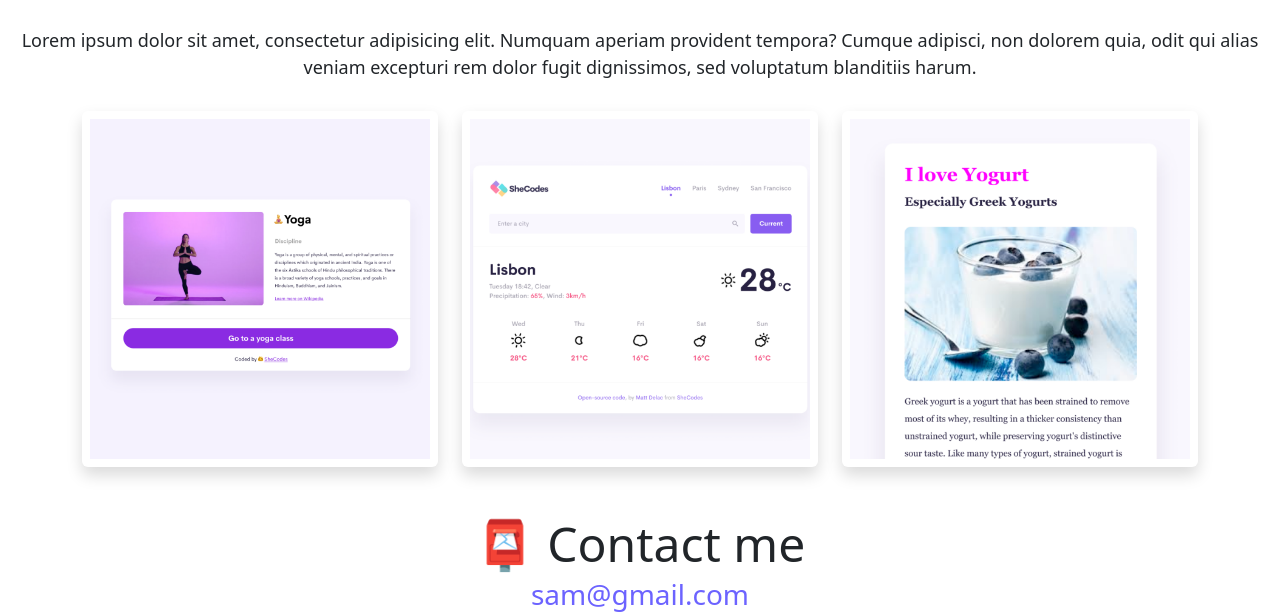
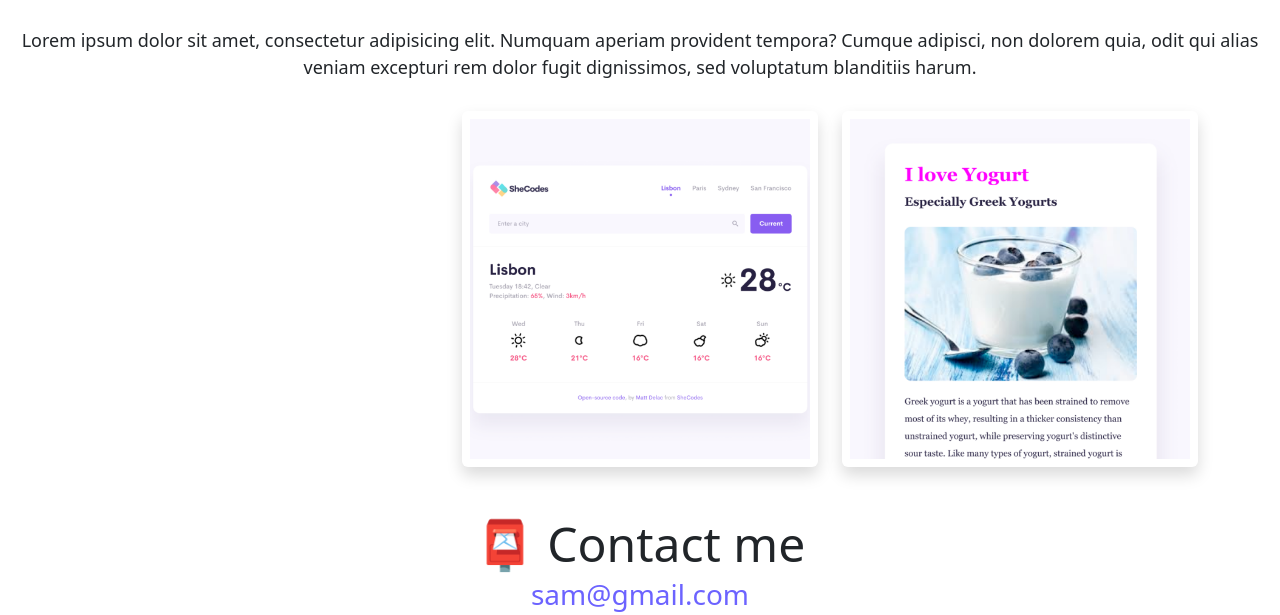
Before and after one commit to Sushi-Samurai/project-portfolio, a plain HTML site: page about.html in a window 1280 px wide. Shown: the part 247-862 px from the top of the page. Drawn offline with nearby package versions, Linux system fonts and the light colour scheme.

Commit message:
Formatted image in about

```diff
--- a/about.html
+++ b/about.html
@@ -17,9 +17,13 @@
       crossorigin="anonymous"
     ></script>
     <link rel="stylesheet" href="style.css" />
+
+
     <title>About Sam Turner</title>
   </head>
+
   <body>
+
     <nav class="navbar navbar-expand-lg navbar-light bg-light fixed-top">
       <div class="container">
         <a class="navbar-brand" href="/">Sam Turner</a>
@@ -63,7 +67,7 @@
         <div class="col-sm-4">
           <img
             src="images/yoga.png"
-            class="img-fluid rounded shadow p-2"
+            class="d-block d-sm-none img-fluid rounded shadow p-2"
           />
         </div>
         <div class="col-sm-4">
@@ -79,7 +83,6 @@
           />
     </div>
 
-
     <div id="contact" class="mt-5">
       <h2 class="text-center">📮 Contact me</h2>
       <a href="mailto:sam@gmail.com" class="email-link"> sam@gmail.com </a>
```
